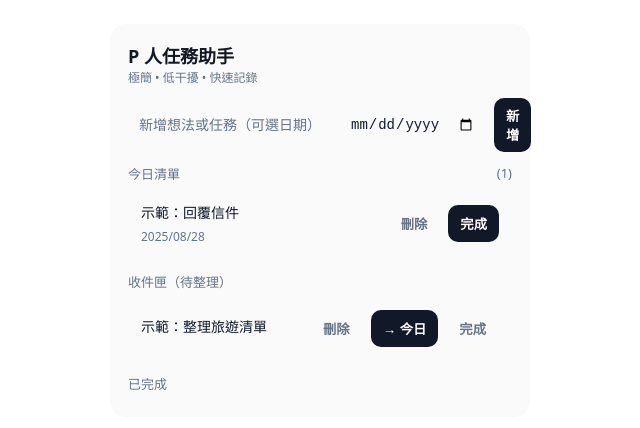
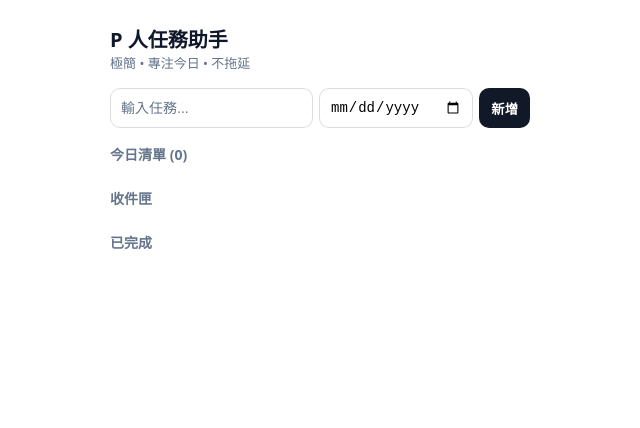
Before and after one commit to sophieku840814/testlifeapp, a plain HTML site: page index.html in a window 1280 px wide. Both pictures are taken after a click on the button "新增". Shown: the whole page, without its empty margins (320-960 px from the left). Drawn offline with Linux system fonts and the light colour scheme.

Commit message:
Update index.html
2025/08/28 GPT enhancement

```diff
--- a/index.html
+++ b/index.html
@@ -3,253 +3,201 @@
 <head>
   <meta charset="utf-8">
   <meta name="viewport" content="width=device-width, initial-scale=1">
-    <title>P 人任務助手 — 極簡版</title>
+  <title>P 人任務助手 — 優化版</title>
   <style>
-      :root{
+    :root {
       --bg: #ffffff;
-        --panel: #fafafa;
+      --panel: #f9fafb;
       --text: #0f172a;
       --muted: #64748b;
       --accent: #111827;
-        --success: #10b981;
-        --radius: 12px;
-        --gap: 12px;
-        font-family: "Noto Sans TC", system-ui, -apple-system, "Segoe UI", "PingFang TC", "Microsoft JhengHei", sans-serif;
+      --success: #16a34a;
+      font-family: "Noto Sans TC", system-ui, sans-serif;
     }
-      @media (prefers-color-scheme: dark){
-        :root{
+    @media (prefers-color-scheme: dark) {
+      :root {
         --bg: #0b1220;
-          --panel: #071022;
+        --panel: #111827;
         --text: #e6eef8;
         --muted: #9aa7b8;
         --accent: #e6eef8;
       }
     }
-      *{box-sizing: border-box}
-      body{margin:0;background:var(--bg);color:var(--text);display:flex;align-items:flex-start;justify-content:center;padding:24px}
-      .container{width:420px;background:var(--panel);border-radius:16px;padding:18px;box-shadow:none}
-      header{display:flex;align-items:center;gap:12px;margin-bottom:12px}
-      header h1{font-size:18px;margin:0;font-weight:700;color:var(--accent)}
-      header p{margin:0;font-size:12px;color:var(--muted)}
+    * { box-sizing: border-box; }
+    body { margin: 0; background: var(--bg); color: var(--text); display: flex; justify-content: center; padding: 24px; }
+    .container { width: 420px; }
+    header { margin-bottom: 16px; }
+    header h1 { font-size: 20px; margin: 0; font-weight: 700; }
+    header p { margin: 0; font-size: 13px; color: var(--muted); }
 
-      .row{display:flex;gap:8px;align-items:center}
-      .inbox{display:flex;gap:8px;margin-bottom:12px}
-      input[type=text], input[type=date]{flex:1;padding:10px;border-radius:10px;border:1px solid transparent;background:transparent;color:var(--text);font-size:14px}
-      input[type=text]::placeholder{color:var(--muted)}
-      button{border:0;padding:8px 12px;border-radius:10px;background:var(--accent);color:white;font-weight:600;cursor:pointer}
-      .btn-ghost{background:transparent;color:var(--muted);border:1px solid transparent}
+    /* 輸入區 */
+    .input-box { display: flex; gap: 6px; margin-bottom: 16px; }
+    input[type=text], input[type=date] { padding: 10px; border-radius: 10px; border: 1px solid #ddd; font-size: 14px; flex: 1; }
+    input[type=text]::placeholder { color: var(--muted); }
+    button { border: 0; padding: 8px 12px; border-radius: 10px; background: var(--accent); color: white; font-weight: 600; cursor: pointer; }
+    .btn-ghost { background: transparent; color: var(--muted); }
 
-      .section-title{font-size:13px;color:var(--muted);margin:6px 0}
-      ul{list-style:none;padding:0;margin:0;display:flex;flex-direction:column;gap:8px}
-      .task{display:flex;justify-content:space-between;align-items:center;padding:12px;border-radius:10px;background:transparent;border:1px solid transparent}
-      .task .left{display:flex;flex-direction:column;gap:6px}
-      .task .title{font-size:14px;margin:0;color:var(--text)}
-      .meta{font-size:12px;color:var(--muted)}
-      .actions{display:flex;gap:8px}
-      .chip{padding:6px 8px;border-radius:999px;font-size:12px;background:transparent;color:var(--muted);border:1px solid transparent}
+    /* 清單區塊 */
+    .section { margin-bottom: 18px; }
+    .section-title { font-size: 14px; font-weight: 600; margin-bottom: 6px; color: var(--muted); }
+    ul { list-style: none; padding: 0; margin: 0; display: flex; flex-direction: column; gap: 6px; }
+    .task { display: flex; justify-content: space-between; align-items: center; padding: 12px; border-radius: 10px; background: var(--panel); transition: all .3s ease; }
+    .task .left { display: flex; flex-direction: column; }
+    .task .title { font-size: 15px; margin: 0; }
+    .meta { font-size: 12px; color: var(--muted); }
+    .completed .title { color: var(--muted); text-decoration: line-through; }
+    .completed .meta { color: var(--success); }
+    .task.fade-out { opacity: 0; transform: scale(0.95); }
 
-      .completed .title{color:var(--muted);text-decoration:line-through}
-      .completed .chip{color:var(--success)}
-
-      /* minimal responsive */
-      @media (max-width:440px){.container{width:100%;padding:14px}}
-
-      /* notification (single) */
-      #globalNotification{position:fixed;right:18px;top:18px;padding:10px 14px;border-radius:10px;background:var(--panel);border:1px solid rgba(0,0,0,0.06);box-shadow:none;color:var(--text);font-size:13px;display:none}
+    /* Toast 通知 */
+    #toast { position: fixed; bottom: 20px; left: 50%; transform: translateX(-50%); background: var(--accent); color: white; padding: 10px 16px; border-radius: 10px; font-size: 13px; display: none; }
   </style>
 </head>
 <body>
-    <div class="container" role="application">
+  <div class="container">
     <header>
-        <div>
       <h1>P 人任務助手</h1>
-          <p>極簡 • 低干擾 • 快速記錄</p>
-        </div>
+      <p>極簡 • 專注今日 • 不拖延</p>
     </header>
 
-      <!-- 輸入區：文字 + 可選日期 + 新增按鈕 -->
-      <div class="inbox">
-        <input id="ideaInput" type="text" placeholder="新增想法或任務（可選日期）" maxlength="120">
-        <input id="ideaDate" type="date">
+    <div class="input-box">
+      <input id="taskInput" type="text" placeholder="輸入任務..." maxlength="120">
+      <input id="taskDate" type="date">
       <button id="addBtn">新增</button>
     </div>
 
-      <div>
-        <div class="section-title">今日清單 <span id="taskCounter" style="float:right;color:var(--muted)"></span></div>
-        <ul id="todayTasks"></ul>
-        <div id="emptyState" style="text-align:center;color:var(--muted);padding:12px;font-size:13px">今日清單為空，將任務加入今日清單即可開始。</div>
+    <div class="section">
+      <div class="section-title">今日清單 <span id="todayCount"></span></div>
+      <ul id="todayList"></ul>
     </div>
 
-      <div style="margin-top:14px">
-        <div class="section-title">收件匣（待整理）</div>
-        <ul id="inboxTasks"></ul>
-        <div id="inboxEmpty" style="text-align:center;color:var(--muted);padding:12px;font-size:13px">收件匣為空</div>
+    <div class="section">
+      <div class="section-title">收件匣</div>
+      <ul id="inboxList"></ul>
     </div>
 
-      <div style="margin-top:14px">
+    <div class="section">
       <div class="section-title">已完成</div>
-        <ul id="completedTasks"></ul>
+      <ul id="doneList"></ul>
     </div>
   </div>
 
-    <div id="globalNotification" role="status" aria-live="polite"></div>
+  <div id="toast"></div>
 
   <script>
-      // 極簡版：移除 GA & 回饋表單 & 計時器
+    let tasks = { inbox: [], today: [], done: [] };
+    const storageKey = "p_person_tasks";
 
-      // 資料結構
-      let tasks = { inbox: [], today: [], completed: [] };
-
-      // 載入 / 存儲
-      function saveData(){
-        const data = { inbox: tasks.inbox, today: tasks.today, completed: tasks.completed };
-        localStorage.setItem('p_person_simple', JSON.stringify(data));
+    function save() { localStorage.setItem(storageKey, JSON.stringify(tasks)); }
+    function load() {
+      const raw = localStorage.getItem(storageKey);
+      if (raw) tasks = JSON.parse(raw);
     }
-      function loadData(){
-        const raw = localStorage.getItem('p_person_simple');
-        if(!raw) return;
-        try{ const d = JSON.parse(raw); tasks.inbox = d.inbox||[]; tasks.today = d.today||[]; tasks.completed = d.completed||[] }catch(e){}
+    function formatDate(d) {
+      if (!d) return "";
+      const dt = new Date(d);
+      return `${dt.getFullYear()}/${String(dt.getMonth()+1).padStart(2,'0')}/${String(dt.getDate()).padStart(2,'0')}`;
     }
 
-      // 格式化日期 YYYY/MM/DD
-      function formatDateISO(d){
-        if(!d) return '';
-        const dt = new Date(d);
-        if (isNaN(dt)) return d; // if already string
-        const y = dt.getFullYear();
-        const m = String(dt.getMonth()+1).padStart(2,'0');
-        const day = String(dt.getDate()).padStart(2,'0');
-        return `${y}/${m}/${day}`;
+    function showToast(msg) {
+      const el = document.getElementById("toast");
+      el.textContent = msg;
+      el.style.display = "block";
+      el.style.opacity = "1";
+      setTimeout(() => { el.style.opacity = "0"; }, 2000);
+      setTimeout(() => { el.style.display = "none"; }, 2500);
     }
 
-      // 通知：單一通知元素，會覆蓋更新而非重複疊加
-      let notifyTimer = null;
-      function showNotification(msg, ms = 2500){
-        const el = document.getElementById('globalNotification');
-        el.textContent = msg;
-        el.style.display = 'block';
-        if(notifyTimer) clearTimeout(notifyTimer);
-        notifyTimer = setTimeout(()=>{ el.style.display = 'none'; notifyTimer = null; }, ms);
+    function addTask() {
+      const text = document.getElementById("taskInput").value.trim();
+      const date = document.getElementById("taskDate").value;
+      if (!text) return;
+      const t = { id: Date.now(), text, date, created: new Date().toISOString() };
+      if (date) tasks.today.unshift(t);
+      else tasks.inbox.unshift(t);
+      document.getElementById("taskInput").value = "";
+      document.getElementById("taskDate").value = "";
+      save(); render(); showToast("任務已新增");
     }
 
-      // 新增到收件匣（可選日期）
-      function addIdea(){
-        const text = document.getElementById('ideaInput').value.trim();
-        const dateVal = document.getElementById('ideaDate').value || null;
-        if(!text) return;
-        const t = { id: Date.now(), text, date: dateVal, createdAt: new Date().toISOString(), location: 'inbox', status: 'todo' };
-        tasks.inbox.unshift(t);
-        document.getElementById('ideaInput').value = '';
-        document.getElementById('ideaDate').value = '';
-        saveData(); renderTasks(); showNotification('已加入收件匣');
+    function moveToToday(id) {
+      const idx = tasks.inbox.findIndex(t => t.id === id);
+      if (idx > -1) {
+        const task = tasks.inbox.splice(idx, 1)[0];
+        tasks.today.unshift(task);
+        save(); render(); showToast("已加入今日");
+      }
     }
 
-      // 移到今日清單（不啟動計時）
-      function moveToToday(id){
-        if(tasks.today.length >= 1000){ showNotification('今日清單已滿'); return; } // keep large cap
-        const idx = tasks.inbox.findIndex(t=>t.id===id);
-        if(idx===-1) return;
-        const task = tasks.inbox.splice(idx,1)[0];
-        task.location = 'today';
-        task.status = 'todo';
-        tasks.today.push(task);
-        saveData(); renderTasks(); showNotification('已加入今日清單');
+    function completeTask(id, from) {
+      const list = from === "today" ? tasks.today : tasks.inbox;
+      const idx = list.findIndex(t => t.id === id);
+      if (idx > -1) {
+        const task = list.splice(idx, 1)[0];
+        task.doneAt = new Date().toISOString();
+        tasks.done.unshift(task);
+        save(); render(); showToast("完成任務 ✅");
+      }
     }
 
-      // 直接完成任務（今日清單或收件匣也可直接標為完成）
-      function completeTask(id, from){
-        // from: 'today'|'inbox'
-        let sourceArr = from==='inbox' ? tasks.inbox : tasks.today;
-        const idx = sourceArr.findIndex(t=>t.id===id);
-        if(idx===-1) return;
-        const task = sourceArr.splice(idx,1)[0];
-        task.status = 'completed';
-        task.completedAt = new Date().toISOString();
-        task.location = 'completed';
-        tasks.completed.unshift(task);
-        saveData(); renderTasks(); showNotification('任務已標記為完成', 3000);
+    function deleteTask(id, from) {
+      const list = tasks[from];
+      const idx = list.findIndex(t => t.id === id);
+      if (idx > -1) {
+        list.splice(idx, 1);
+        save(); render(); showToast("已刪除");
+      }
     }
 
-      // 刪除
-      function deleteTask(id, from){
-        let arr = from==='inbox' ? tasks.inbox : from==='today' ? tasks.today : tasks.completed;
-        const idx = arr.findIndex(t=>t.id===id);
-        if(idx!==-1){ arr.splice(idx,1); saveData(); renderTasks(); showNotification('已刪除'); }
-      }
-
-      // render
-      function renderTasks(){
-        // today
-        const todayEl = document.getElementById('todayTasks'); todayEl.innerHTML='';
-        tasks.today.forEach(t=>{
-          const li = document.createElement('li'); li.className = 'task';
-          li.innerHTML = `
+    function render() {
+      const todayList = document.getElementById("todayList");
+      todayList.innerHTML = tasks.today.map(t => `
+        <li class="task">
           <div class="left">
-              <div class="title">${escapeHTML(t.text)}</div>
-              <div class="meta">${t.date ? formatDateISO(t.date) : formatDateISO(t.createdAt)}</div>
+            <div class="title">${t.text}</div>
+            <div class="meta">${t.date ? formatDate(t.date) : formatDate(t.created)}</div>
           </div>
-            <div class="actions">
+          <div>
             <button class="btn-ghost" onclick="deleteTask(${t.id}, 'today')">刪除</button>
             <button onclick="completeTask(${t.id}, 'today')">完成</button>
           </div>
-          `;
-          todayEl.appendChild(li);
-        });
-        document.getElementById('emptyState').style.display = tasks.today.length? 'none':'block';
-        document.getElementById('taskCounter').textContent = `(${tasks.today.length})`;
+        </li>
+      `).join("");
+      document.getElementById("todayCount").textContent = `(${tasks.today.length})`;
 
-        // inbox
-        const inboxEl = document.getElementById('inboxTasks'); inboxEl.innerHTML='';
-        tasks.inbox.forEach(t=>{
-          const li = document.createElement('li'); li.className='task';
-          li.innerHTML = `
+      const inboxList = document.getElementById("inboxList");
+      inboxList.innerHTML = tasks.inbox.map(t => `
+        <li class="task">
           <div class="left">
-              <div class="title">${escapeHTML(t.text)}</div>
-              <div class="meta">${t.date ? formatDateISO(t.date) : ''}</div>
+            <div class="title">${t.text}</div>
+            <div class="meta">${t.date ? formatDate(t.date) : ""}</div>
           </div>
-            <div class="actions">
+          <div>
             <button class="btn-ghost" onclick="deleteTask(${t.id}, 'inbox')">刪除</button>
             <button onclick="moveToToday(${t.id})">→ 今日</button>
             <button class="btn-ghost" onclick="completeTask(${t.id}, 'inbox')">完成</button>
           </div>
-          `;
-          inboxEl.appendChild(li);
-        });
-        document.getElementById('inboxEmpty').style.display = tasks.inbox.length? 'none':'block';
+        </li>
+      `).join("");
 
-        // completed
-        const compEl = document.getElementById('completedTasks'); compEl.innerHTML='';
-        tasks.completed.forEach(t=>{
-          const li = document.createElement('li'); li.className='task completed';
-          li.innerHTML = `
+      const doneList = document.getElementById("doneList");
+      doneList.innerHTML = tasks.done.map(t => `
+        <li class="task completed">
           <div class="left">
-              <div class="title">${escapeHTML(t.text)}</div>
-              <div class="meta">${formatDateISO(t.completedAt || t.date || t.createdAt)}</div>
+            <div class="title">${t.text}</div>
+            <div class="meta">完成於 ${formatDate(t.doneAt)}</div>
           </div>
-            <div class="actions">
-              <button class="btn-ghost" onclick="deleteTask(${t.id}, 'completed')">刪除</button>
+          <div>
+            <button class="btn-ghost" onclick="deleteTask(${t.id}, 'done')">刪除</button>
           </div>
-          `;
-          compEl.appendChild(li);
-        });
+        </li>
+      `).join("");
     }
 
-      // 小工具：避開 XSS
-      function escapeHTML(str){ return String(str).replace(/[&<>"]/g, function(s){ return {'&':'&amp;','<':'&lt;','>':'&gt;','"':'&quot;'}[s]; }); }
+    document.getElementById("addBtn").addEventListener("click", addTask);
+    document.getElementById("taskInput").addEventListener("keypress", e => { if (e.key === "Enter") addTask(); });
 
-      // 綁定
-      document.getElementById('addBtn').addEventListener('click', addIdea);
-      document.getElementById('ideaInput').addEventListener('keypress', function(e){ if(e.key==='Enter') addIdea(); });
-
-      // init
-      loadData(); renderTasks();
-
-      // Demo: 若首次使用，加入示範項目
-      if(!localStorage.getItem('p_person_simple_demo')){
-        tasks.inbox.push({id:Date.now()+1,text:'示範：整理旅遊清單',date:null,createdAt:new Date().toISOString(),location:'inbox',status:'todo'});
-        tasks.today.push({id:Date.now()+2,text:'示範：回覆信件',date:new Date().toISOString(),createdAt:new Date().toISOString(),location:'today',status:'todo'});
-        localStorage.setItem('p_person_simple_demo','1'); saveData(); renderTasks();
-      }
+    load(); render();
   </script>
 </body>
 </html>
```
Lines whose indentation alone changed are shown as unchanged.
